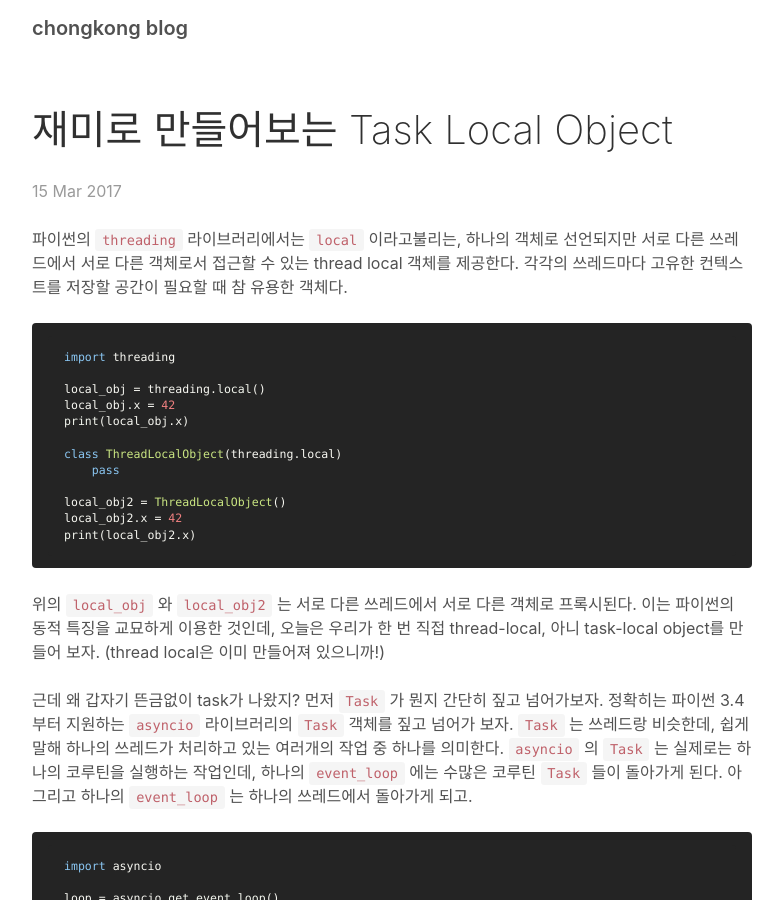
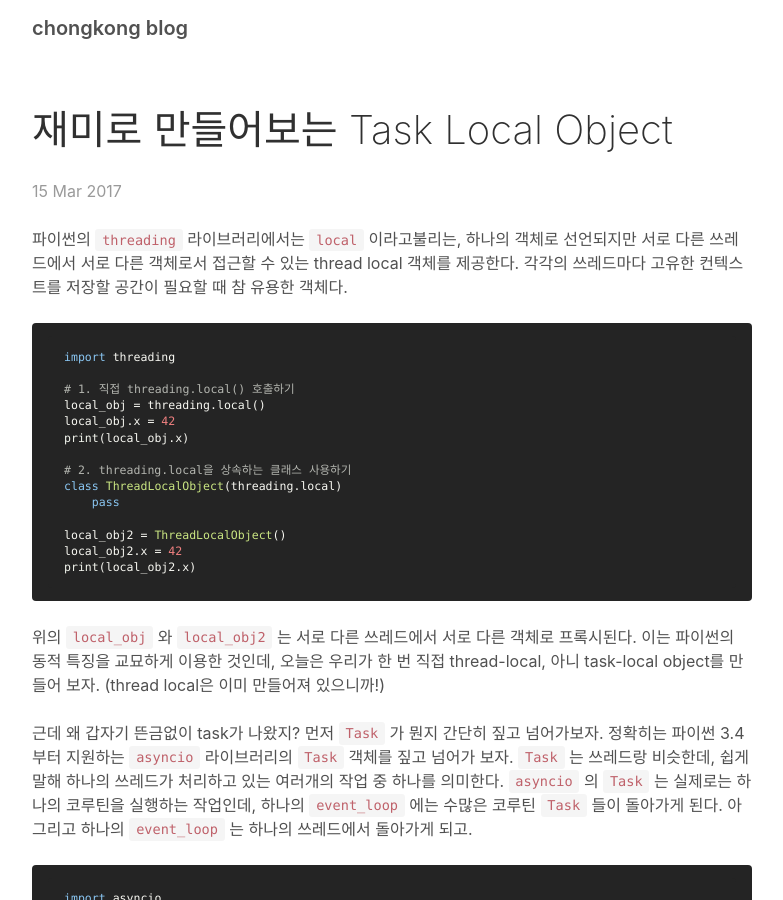
Before and after one commit to chongkong/chongkong.github.io, a Jekyll site: the page built from _posts/2017-03-16-task-local-object.md, in a window 1280 px wide and 900 px high. Shown: the whole window, without its empty margins (248-1031 px from the left). Built offline with Jekyll 4.4.1, drawn with Linux system fonts in a browser that asks for light colours; some web fonts are replaced; comment, search, counter and statistics services are not loaded.

Commit message:
Append additional comments

````diff
--- a/_posts/2017-03-16-task-local-object.md
+++ b/_posts/2017-03-16-task-local-object.md
@@ -13,10 +13,12 @@ comments: true
 ``` python
 import threading
 
+# 1. 직접 threading.local() 호출하기
 local_obj = threading.local()
 local_obj.x = 42
 print(local_obj.x)
 
+# 2. threading.local을 상속하는 클래스 사용하기
 class ThreadLocalObject(threading.local)
     pass
 
````
